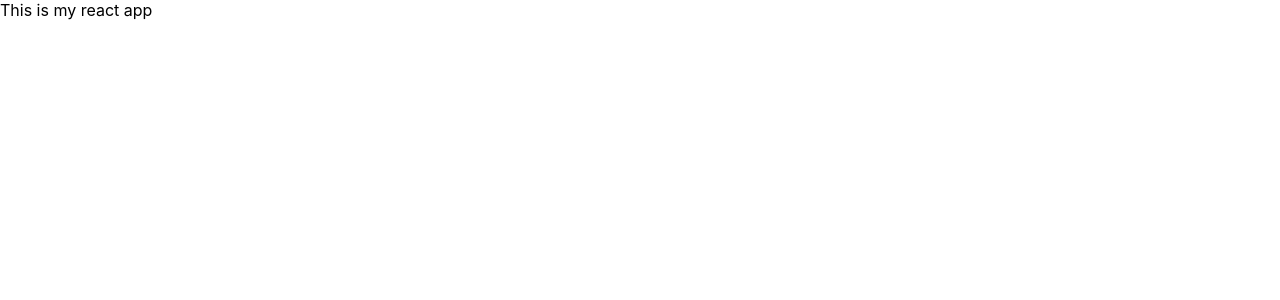
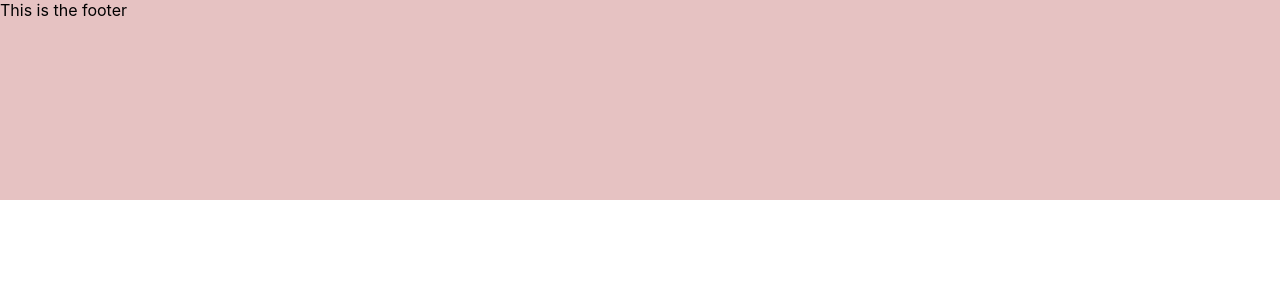
Before and after one commit to DanGraham23/PortfolioSite, a React (Create React App) app in the folder danielgraham/: page / in a window 1280 px wide. Shown: the top 300 px of the page. Built offline with nearby package versions, Linux system fonts and the light colour scheme.

Commit message:
add footer and navbar files

```diff
--- a/danielgraham/src/App.js
+++ b/danielgraham/src/App.js
@@ -1,9 +1,11 @@
-
+import Footer from './Components/Footer/Footer';
+import Navbar from './Components/Navbar/Navbar';
 
 function App() {
   return (
     <div className="App">
-      This is my react app
+      <Navbar />
+      <Footer />
     </div>
   );
 }
--- /dev/null
+++ b/danielgraham/src/Components/Footer/Footer.jsx
@@ -0,0 +1,7 @@
+import './style.css'
+
+export default function Footer(){
+    return (
+        <div className='footer-container'>This is the footer</div>
+    )
+}
--- /dev/null
+++ b/danielgraham/src/Components/Footer/style.css
@@ -0,0 +1,5 @@
+.footer-container{
+    width: 100%;
+    background-color: rgb(230, 194, 194);
+    height: 200px;
+}
--- /dev/null
+++ b/danielgraham/src/Components/Navbar/Navbar.jsx
@@ -0,0 +1,7 @@
+import './style.css'
+
+export default function Navbar(){
+    return (
+        <div className='navbar-container'> This is the Navbar</div>
+    )
+}
--- /dev/null
+++ b/danielgraham/src/Components/Navbar/style.css
@@ -0,0 +1,3 @@
+.navbar-container{
+    display: none;
+}
```
